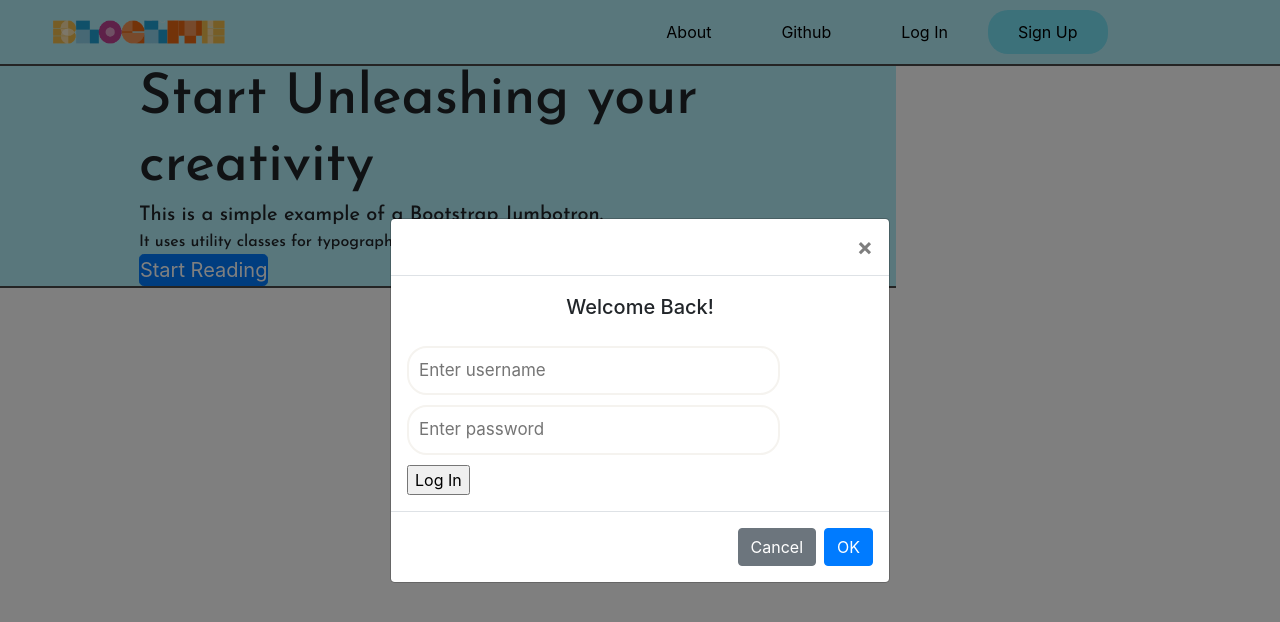
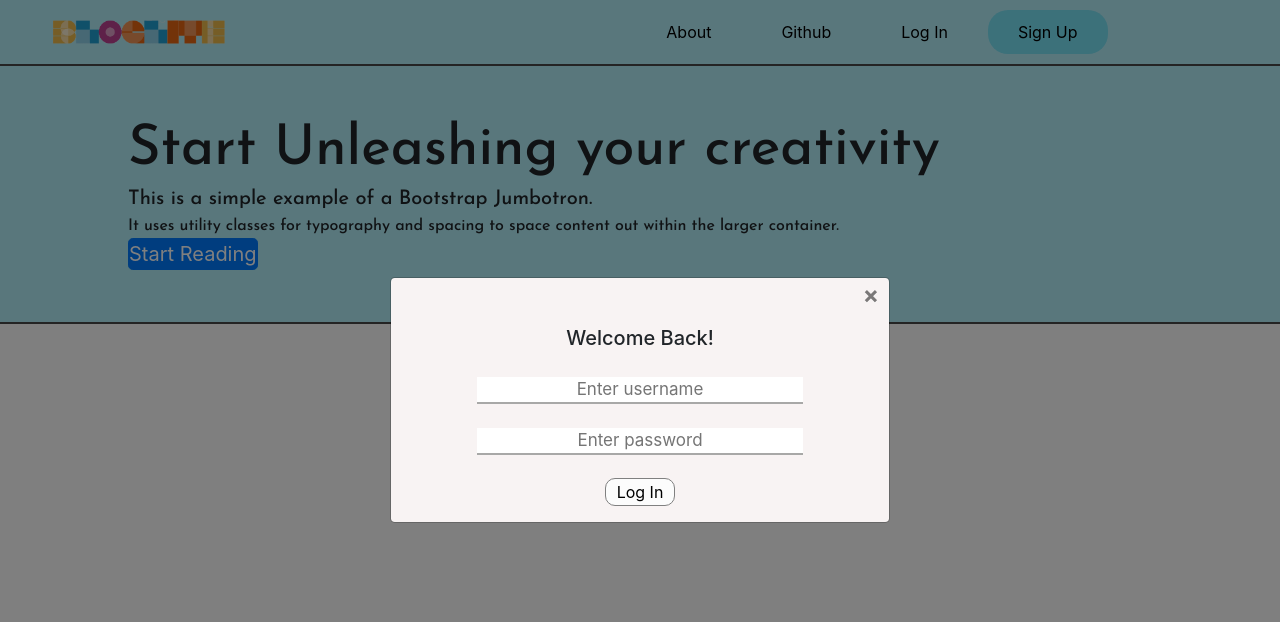
Before and after one commit to p4arth/BlogLite, a Vue app in the folder frontend/: page / in a window 1280 px wide. Both pictures are taken after a click on the button "Log In". Shown: the top 622 px of the page. Built offline with nearby package versions, Linux system fonts and the light colour scheme.

Commit message:
redesigned login/signup modals

```diff
--- a/frontend/src/components/FrontPage.vue
+++ b/frontend/src/components/FrontPage.vue
@@ -4,56 +4,18 @@
         <NavBar />
       </header>
       <div id = "content-jumbotron" class = "jumbotron">
-        <div class = "jumbotron-content" style = "margin-left: 15.5%;">
+        <div class = "jumbotron-content" >
             <h1 class="display-4">Start Unleashing your creativity</h1>
             <p class="lead">This is a simple example of a Bootstrap Jumbotron.</p>
             <p>It uses utility classes for typography and spacing to space content out within the larger container.</p>
             <a class="btn btn-primary btn-lg" role="button">Start Reading</a>
         </div>
       </div>
-      <!-- <div id ="auth-jumbotron" class = "jumbotron">
-        <div id = "auth-jumbotron-content" class = "jumbotron-content">
-          <div class="card">
-
-            <ul class="list-group list-group-flush">
-              <li class="list-group-item">
-                <div>
-                  <p class = "auth-message">
-                    {{ message }}
-                  </p>
-                </div>
-                <div>
-                  <form id = "auth-form" @submit.prevent = "submit" method = "POST">
-                    <div id = "email-div">
-                      <input type="email" id="email" name="email" placeholder = "Enter Email" autocomplete = "off" required>
-                    </div>
-                    <div id = "username-div">
-                      <input type="text" id="username" name="username" placeholder = "Enter username"  autocomplete = "off" required>
-                    </div>
-                    <div id = "password-div">
-                      <input type="password" id="password" name="password"  placeholder = "Enter password" autocomplete = "off" required>
-                    </div>
-                    <input type="submit" value="Sign Up">
-                  </form>
-                  <div>
-                    Already a user?
-                    <a :href="`${path_url}`">
-                      Log In
-                    </a>
-                  </div>
-                </div>
-              </li>
-            </ul>
-          </div>
-        </div>
-      </div> -->
     </div>
 </template>
 
 <script>
 import NavBar from './NavBar.vue';
-  import axios from 'axios';
-  import setAuthHeader from '../utils/setAuthHeader.js';
 export default {
   name: 'FrontPage',
   inheritAttrs: false,
@@ -77,89 +39,6 @@
       }
     }
   },
-    methods: {
-      submit: function(){
-        const currPath = window.location.href;
-        // Authenticats if the user is logging in.
-        if(currPath.includes("login")){
-          const loginPath = 'http://127.0.0.1:5000/api/login';
-          const username = document.getElementById("username").value;
-          const password = document.getElementById("password").value;
-          const result = axios.post(loginPath,
-                       {name: username, password: password},
-                       {headers: {'Content-Type': 'application/json'}})
-                       .then((response) => response.data)
-                       .then((user) => {
-                        return [user.username, user.status, user.auth_token];
-                       });
-          const loginChanges = async () => {
-            const [username, status, token] = await result;
-            if(status === "Authenticated"){
-              localStorage.setItem("jwtToken", token);
-              localStorage.setItem("currUser", username);
-              setAuthHeader(token);
-              console.log("hereeeeeeeee");
-              const passwordDiv = document.getElementById("password-div");
-              const newP =  document.createElement("p");
-              newP.innerText = "Authenticated!";
-              passwordDiv.appendChild(newP);
-              window.location.href = `../${username}/homepage`;
-            }
-            else{
-                const loginDiv = document.getElementById("login-form-div");
-                const newP =  document.createElement("p");
-                newP.innerText = "Unable to Authenticate. Try again!";
-                loginDiv.appendChild(newP);
-            }
-          };
-          loginChanges();
-        }
-        // Authenticates if the user is signing up.
-        else{
-          const signupPath = 'http://127.0.0.1:5000/api/signup';
-          const username = document.getElementById("username").value;
-          const password = document.getElementById("password").value;
-          const email = document.getElementById("email").value;
-          const signupResult = axios.post(signupPath,
-                       {name: username, password: password, email: email},
-                       {headers: {'Content-Type': 'application/json'}})
-                       .then((response) => response.data)
-                       .then((user) => {
-                        return [user.username, user.status];
-                       });
-          const signupChanges = async () => {
-            const [username, status] = await signupResult;
-            if(status === "New User Created"){
-              const passwordDiv = document.getElementById("password-div");
-              const newP =  document.createElement("p");
-              newP.innerText = "Registration Successfull. Redirecting...";
-              passwordDiv.appendChild(newP);
-              window.location.href = `../login`;
-            }
-            else if (status === "Username is already taken") {
-              const oldP =  document.getElementById("p-dup-username");
-              if(oldP){
-                oldP.remove();
-              }
-              const usernameDiv = document.getElementById("username-div");
-              const newP =  document.createElement("p");
-              newP.setAttribute("id", "p-dup-username");
-              newP.innerText = `Username: ${username} is already taken`;
-              usernameDiv.appendChild(newP);
-            }
-            else{
-                const loginDiv = document.getElementById("signup-form-div");
-                const newP =  document.createElement("p");
-                newP.innerText = `Trouble signing user up`;
-                loginDiv.appendChild(newP);
-            }
-            console.log(status);
-            console.log(username);
-          };
-          signupChanges();
-        }
-      }
-    }
 }
 </script>
 
@@ -181,31 +60,16 @@
     border-bottom: 2px solid #494949;
   }
   #content-jumbotron{
-
     margin-right:0px;
     background-color: rgb(179, 238, 248);
-    width: 70%;
+    width: 100%;
     float:left;
     border-bottom: 2px solid #494949;
     border-radius: 0;
   }
-
-  #auth-jumbotron{
-    background-color: rgb(235, 199, 134);
-    width: 30%;
-    height: 100vh;
-    float:right;
-    border-left: 2px solid #494949;
-    border-radius: 0;
+  .jumbotron-content{
+    margin: 4% 0% 4% 10%;
   }
-
-  #auth-jumbotron-content{
-    display: flex;
-    justify-content: center;
-    height: 100%;
-    width: 100%;
-  }
-
   .card{
     width: 65%;
     height: 70%;
@@ -242,9 +106,4 @@
   input:hover{
     background-color: rgb(243, 208, 143);
   }
-  .auth-message{
-    font-family: 'Josefin Sans', sans-serif;
-    font-size: 40px;
-  }
-
 </style>
--- a/frontend/src/components/NavBar.vue
+++ b/frontend/src/components/NavBar.vue
@@ -17,12 +17,20 @@
             </p>
         </div>
         <!-- MAIN AUTHENTICATION MODALS -->
-        <b-modal id="modal-login" centered>
+        <b-modal id="modal-login"
+                 lazy="true"
+                 size="md"
+                 centered :transition="'fade'"
+                 modal-class="custom-modal-class"
+                 content-class="custom-content-class text-center"
+                 header-class="custom-header-class">
             <div class="text-center mb-4">
                 <h5 id="auth-modal-title" class="modal-title">Welcome Back!</h5>
             </div>
             <form id="auth-form" @submit.prevent="submitLogin" >
+                <!-- Enter your Email -->
                 <div id="username-div">
+
                     <input type="text"
                         id="username"
                         name="username"
@@ -30,16 +38,22 @@
                         autocomplete="off" required v-model="username" />
                 </div>
                 <div id="password-div">
-                    <input id="password"
+                    <input id="password" type="password"
                         name="password"
                         placeholder="Enter password"
                         autocomplete="off" required v-model="password" />
                 </div>
-                <input type="submit" value="Log In" />
+                <input id="login-button" type="submit" value="Log In" />
             </form>
         </b-modal>
         <!-- SIGNUP MODAL -->
-        <b-modal id="modal-signup" centered>
+        <b-modal id="modal-signup"
+                 lazy="true"
+                 size="md"
+                 centered :transition="'fade'"
+                 modal-class="custom-modal-class"
+                 content-class="custom-content-class text-center"
+                 header-class="custom-header-class">
                 <div class="text-center mb-4">
                     <h5 id = "auth-modal-title" class="modal-title">Get Started with BlogLite</h5>
                 </div>
@@ -64,7 +78,7 @@
                              placeholder = "Enter password"
                              autocomplete = "off" required />
                     </div>
-                    <input type="submit" value="Sign Up" />
+                    <input id="signup-button" type="submit" value="Sign Up" />
                 </form>
         </b-modal>
       </div>
@@ -174,7 +188,7 @@ export default {
 }
 </script>
 
-<style scoped>
+<style >
 img {
     height: 30%;
     width: 30%
@@ -236,9 +250,24 @@ nav .menu-item a {
 #signup-modal-click{
     margin: 0px;
 }
+.custom-content-class{
+    background-color: rgb(248, 243, 243);
+    padding:0;
+}
+.custom-content-class .modal-body{
+    justify-content: center !important;
+    align-items: center !important;
+}
+.custom-header-class{
+    padding:0;
+    margin-right: 10px;
+    margin-top: 5px;
+}
+
 #modal-login{
     border: none !important;
     justify-content: center;
+
 }
 .modal-header{
     border: none;
@@ -246,20 +275,35 @@ nav .menu-item a {
 .modal-footer{
   display: none !important;
 }
+input{
+    text-align: center;
+}
+#email, #username, #password{
+    margin-bottom: 5%;
+    outline:none;
+    width: 70%;
+    padding: 0px;
+    font-size: 17px;
+    border-left: none;
+    border-right: none;
+    border-top: none;
+    border-bottom: 2px solid rgb(168, 168, 167);
+    transition: border-bottom 0.2s ease-in-out;
 
-#email, #username, #password{
-    margin-bottom: 10px;
-    width: 80%;
-    padding: 10px;
-    font-size: 17px;
-    border: 2px solid rgb(245, 243, 239);
-    border-radius: 20px;
-    outline: none;
+  }
+  #email:focus, #username:focus, #password:focus{
+    border-bottom: 2px solid rgb(7, 7, 6);
+  }
+  #login-button, #signup-button{
+    background-color: rgb(252, 252, 252);
+    width: 15%;
+    height: 50%;
+    border: 1px solid grey;
+    border-radius: 10px;
     transition: background-color 0.2s ease-in-out;
   }
-
-  input:hover{
-    background-color: rgb(243, 208, 143);
+  #login-button:hover, #signup-button:hover{
+    background-color: rgb(184, 181, 181);
   }
   .auth-message{
     font-family: 'Josefin Sans', sans-serif;
```
Also changed, not shown: 2 other files (tests, documents, lock files or other folders). Lines whose indentation alone changed are shown as unchanged.
